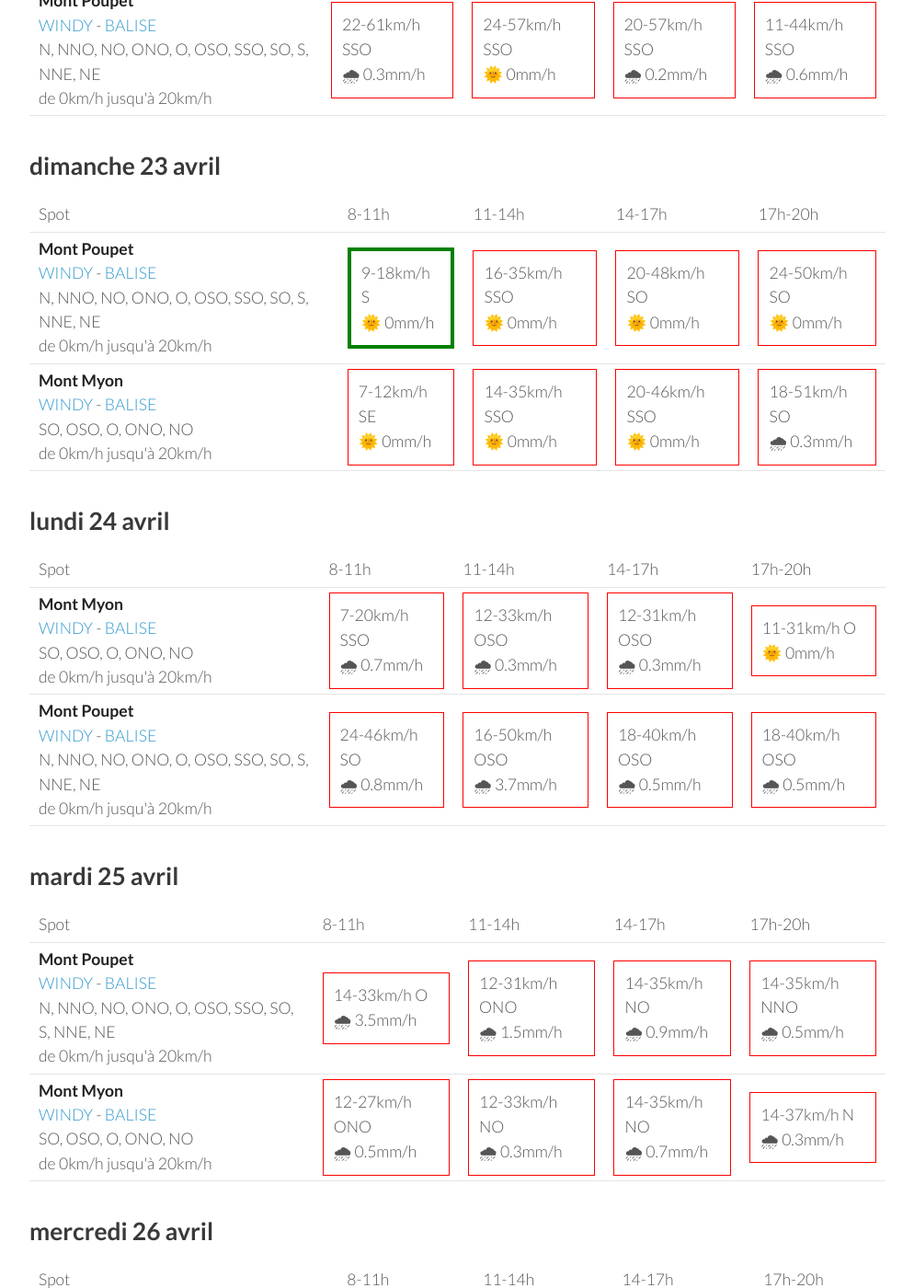
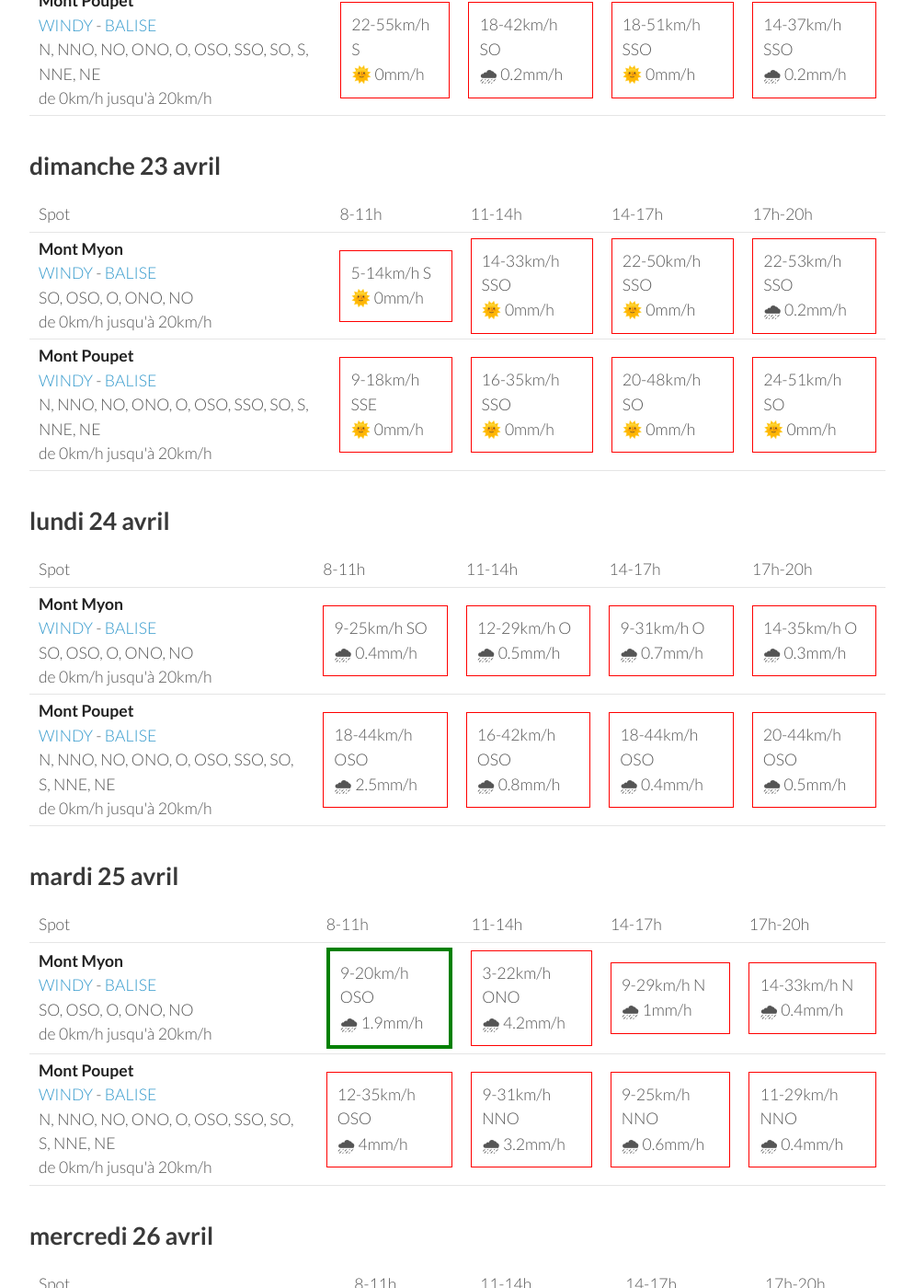
Before and after one commit to parapente-dans-le-nord/parapente-dans-le-nord.github.io, a Jekyll site: the page built from jura.markdown, in a window 1280 px wide and 1400 px high, scrolled down 886 px. Shown: the whole window at 92% size, without its empty margins (26-1020 px from the left). Built offline with Jekyll 4.4.1, drawn with Linux system fonts in a browser that asks for light colours; some of the changed text lies outside the part shown.

Commit message:
update index.markdown

```diff
--- a/jura.markdown
+++ b/jura.markdown
@@ -7,7 +7,7 @@ title:  "Tous les spots"
 {: .links}
 
 # Prevision Windy, modèle Arome
-page mise à jour le vendredi 21 avril 13:20
+page mise à jour le vendredi 21 avril 22:20
 
 ## vendredi 21 avril
 
@@ -25,18 +25,18 @@ page mise à jour le vendredi 21 avril 13:20
         <td><strong>Mont Myon</strong><br><a href="https://windy.com/46.331/5.397?45.898,5.394,8,m:eWoagj8">WINDY</a> - <span class=""><a href="http://www.balisemeteo.com/balise.php?idBalise=70">BALISE</a> </span><br> <span class="vent-favorable">SO, OSO, O, ONO, NO</span><br><span class="force-vent">de 0km/h jusqu'à 20km/h</span> </td>
 
             <td><div class="not-flyable"><p>0-0km/h NA</p><p>🌧️ 0mm/h</p></div></td>
-            <td><div class="not-flyable"><p>14-37km/h SSO</p><p>🌞 0mm/h</p></div></td>
-            <td><div class="not-flyable"><p>14-38km/h SSO</p><p>🌞 2.3mm/h</p></div></td>
-            <td><div class="not-flyable"><p>18-48km/h SSO</p><p>🌞 0mm/h</p></div></td>
+            <td><div class="not-flyable"><p>0-0km/h NA</p><p>🌧️ 0mm/h</p></div></td>
+            <td><div class="not-flyable"><p>0-0km/h NA</p><p>🌧️ 0mm/h</p></div></td>
+            <td><div class="not-flyable"><p>16-44km/h SSO</p><p>🌞 0mm/h</p></div></td>
 
     </tr>
 <tr>
         <td><strong>Mont Poupet</strong><br><a href="https://windy.com/46.970/5.876?46.541,5.876,8">WINDY</a> - <span class=""><a href="http://www.balisemeteo.com/balise.php?idBalise=92">BALISE</a> </span><br> <span class="vent-favorable">N, NNO, NO, ONO, O, OSO, SSO, SO, S, NNE, NE</span><br><span class="force-vent">de 0km/h jusqu'à 20km/h</span> </td>
 
             <td><div class="not-flyable"><p>0-0km/h NA</p><p>🌧️ 0mm/h</p></div></td>
-            <td><div class="not-flyable"><p>11-29km/h S</p><p>🌞 0mm/h</p></div></td>
-            <td><div class="not-flyable"><p>9-29km/h S</p><p>🌞 4.6mm/h</p></div></td>
-            <td><div class="not-flyable"><p>14-33km/h SSO</p><p>🌞 0.2mm/h</p></div></td>
+            <td><div class="not-flyable"><p>0-0km/h NA</p><p>🌧️ 0mm/h</p></div></td>
+            <td><div class="not-flyable"><p>0-0km/h NA</p><p>🌧️ 0mm/h</p></div></td>
+            <td><div class="not-flyable"><p>14-35km/h SSO</p><p>🌞 0mm/h</p></div></td>
 
     </tr>
 
@@ -58,20 +58,20 @@ page mise à jour le vendredi 21 avril 13:20
 <tr>
         <td><strong>Mont Myon</strong><br><a href="https://windy.com/46.331/5.397?45.898,5.394,8,m:eWoagj8">WINDY</a> - <span class=""><a href="http://www.balisemeteo.com/balise.php?idBalise=70">BALISE</a> </span><br> <span class="vent-favorable">SO, OSO, O, ONO, NO</span><br><span class="force-vent">de 0km/h jusqu'à 20km/h</span> </td>
 
-            <td><div class="not-flyable"><p>25-64km/h SSE</p><p>🌧 1.4mm/h</p></div></td>
-            <td><div class="not-flyable"><p>14-50km/h SSO</p><p>🌧 0.4mm/h</p></div></td>
-            <td><div class="not-flyable"><p>18-53km/h SSO</p><p>🌞 0mm/h</p></div></td>
-            <td><div class="not-flyable"><p>7-37km/h SSO</p><p>🌧 0.5mm/h</p></div></td>
+            <td><div class="not-flyable"><p>9-48km/h SO</p><p>🌧 0.8mm/h</p></div></td>
+            <td><div class="not-flyable"><p>18-48km/h SSO</p><p>🌞 0mm/h</p></div></td>
+            <td><div class="not-flyable"><p>16-44km/h SSO</p><p>🌞 0mm/h</p></div></td>
+            <td><div class="not-flyable"><p>16-46km/h SSO</p><p>🌞 0mm/h</p></div></td>
 
 
     </tr>
 <tr>
         <td><strong>Mont Poupet</strong><br><a href="https://windy.com/46.970/5.876?46.541,5.876,8">WINDY</a> - <span class=""><a href="http://www.balisemeteo.com/balise.php?idBalise=92">BALISE</a> </span><br> <span class="vent-favorable">N, NNO, NO, ONO, O, OSO, SSO, SO, S, NNE, NE</span><br><span class="force-vent">de 0km/h jusqu'à 20km/h</span> </td>
 
-            <td><div class="not-flyable"><p>22-61km/h SSO</p><p>🌧 0.3mm/h</p></div></td>
-            <td><div class="not-flyable"><p>24-57km/h SSO</p><p>🌞 0mm/h</p></div></td>
-            <td><div class="not-flyable"><p>20-57km/h SSO</p><p>🌧 0.2mm/h</p></div></td>
-            <td><div class="not-flyable"><p>11-44km/h SSO</p><p>🌧 0.6mm/h</p></div></td>
+            <td><div class="not-flyable"><p>22-55km/h S</p><p>🌞 0mm/h</p></div></td>
+            <td><div class="not-flyable"><p>18-42km/h SO</p><p>🌧 0.2mm/h</p></div></td>
+            <td><div class="not-flyable"><p>18-51km/h SSO</p><p>🌞 0mm/h</p></div></td>
+            <td><div class="not-flyable"><p>14-37km/h SSO</p><p>🌧 0.2mm/h</p></div></td>
 
 
     </tr>
@@ -92,22 +92,22 @@ page mise à jour le vendredi 21 avril 13:20
       <td>17h-20h</td>
     </tr>
 <tr>
-        <td><strong>Mont Poupet</strong><br><a href="https://windy.com/46.970/5.876?46.541,5.876,8">WINDY</a> - <span class=""><a href="http://www.balisemeteo.com/balise.php?idBalise=92">BALISE</a> </span><br> <span class="vent-favorable">N, NNO, NO, ONO, O, OSO, SSO, SO, S, NNE, NE</span><br><span class="force-vent">de 0km/h jusqu'à 20km/h</span> </td>
+        <td><strong>Mont Myon</strong><br><a href="https://windy.com/46.331/5.397?45.898,5.394,8,m:eWoagj8">WINDY</a> - <span class=""><a href="http://www.balisemeteo.com/balise.php?idBalise=70">BALISE</a> </span><br> <span class="vent-favorable">SO, OSO, O, ONO, NO</span><br><span class="force-vent">de 0km/h jusqu'à 20km/h</span> </td>
 
-            <td><div class="flyable"><p>9-18km/h S</p><p>🌞 0mm/h</p></div></td>
-            <td><div class="not-flyable"><p>16-35km/h SSO</p><p>🌞 0mm/h</p></div></td>
-            <td><div class="not-flyable"><p>20-48km/h SO</p><p>🌞 0mm/h</p></div></td>
-            <td><div class="not-flyable"><p>24-50km/h SO</p><p>🌞 0mm/h</p></div></td>
+            <td><div class="not-flyable"><p>5-14km/h S</p><p>🌞 0mm/h</p></div></td>
+            <td><div class="not-flyable"><p>14-33km/h SSO</p><p>🌞 0mm/h</p></div></td>
+            <td><div class="not-flyable"><p>22-50km/h SSO</p><p>🌞 0mm/h</p></div></td>
+            <td><div class="not-flyable"><p>22-53km/h SSO</p><p>🌧 0.2mm/h</p></div></td>
 
 
     </tr>
 <tr>
-        <td><strong>Mont Myon</strong><br><a href="https://windy.com/46.331/5.397?45.898,5.394,8,m:eWoagj8">WINDY</a> - <span class=""><a href="http://www.balisemeteo.com/balise.php?idBalise=70">BALISE</a> </span><br> <span class="vent-favorable">SO, OSO, O, ONO, NO</span><br><span class="force-vent">de 0km/h jusqu'à 20km/h</span> </td>
+        <td><strong>Mont Poupet</strong><br><a href="https://windy.com/46.970/5.876?46.541,5.876,8">WINDY</a> - <span class=""><a href="http://www.balisemeteo.com/balise.php?idBalise=92">BALISE</a> </span><br> <span class="vent-favorable">N, NNO, NO, ONO, O, OSO, SSO, SO, S, NNE, NE</span><br><span class="force-vent">de 0km/h jusqu'à 20km/h</span> </td>
 
-            <td><div class="not-flyable"><p>7-12km/h SE</p><p>🌞 0mm/h</p></div></td>
-            <td><div class="not-flyable"><p>14-35km/h SSO</p><p>🌞 0mm/h</p></div></td>
-            <td><div class="not-flyable"><p>20-46km/h SSO</p><p>🌞 0mm/h</p></div></td>
-            <td><div class="not-flyable"><p>18-51km/h SO</p><p>🌧 0.3mm/h</p></div></td>
+            <td><div class="not-flyable"><p>9-18km/h SSE</p><p>🌞 0mm/h</p></div></td>
+            <td><div class="not-flyable"><p>16-35km/h SSO</p><p>🌞 0mm/h</p></div></td>
+            <td><div class="not-flyable"><p>20-48km/h SO</p><p>🌞 0mm/h</p></div></td>
+            <td><div class="not-flyable"><p>24-51km/h SO</p><p>🌞 0mm/h</p></div></td>
 
 
     </tr>
@@ -130,20 +130,20 @@ page mise à jour le vendredi 21 avril 13:20
 <tr>
         <td><strong>Mont Myon</strong><br><a href="https://windy.com/46.331/5.397?45.898,5.394,8,m:eWoagj8">WINDY</a> - <span class=""><a href="http://www.balisemeteo.com/balise.php?idBalise=70">BALISE</a> </span><br> <span class="vent-favorable">SO, OSO, O, ONO, NO</span><br><span class="force-vent">de 0km/h jusqu'à 20km/h</span> </td>
 
-            <td><div class="not-flyable"><p>7-20km/h SSO</p><p>🌧 0.7mm/h</p></div></td>
-            <td><div class="not-flyable"><p>12-33km/h OSO</p><p>🌧 0.3mm/h</p></div></td>
-            <td><div class="not-flyable"><p>12-31km/h OSO</p><p>🌧 0.3mm/h</p></div></td>
-            <td><div class="not-flyable"><p>11-31km/h O</p><p>🌞 0mm/h</p></div></td>
+            <td><div class="not-flyable"><p>9-25km/h SO</p><p>🌧 0.4mm/h</p></div></td>
+            <td><div class="not-flyable"><p>12-29km/h O</p><p>🌧 0.5mm/h</p></div></td>
+            <td><div class="not-flyable"><p>9-31km/h O</p><p>🌧 0.7mm/h</p></div></td>
+            <td><div class="not-flyable"><p>14-35km/h O</p><p>🌧 0.3mm/h</p></div></td>
 
 
     </tr>
 <tr>
         <td><strong>Mont Poupet</strong><br><a href="https://windy.com/46.970/5.876?46.541,5.876,8">WINDY</a> - <span class=""><a href="http://www.balisemeteo.com/balise.php?idBalise=92">BALISE</a> </span><br> <span class="vent-favorable">N, NNO, NO, ONO, O, OSO, SSO, SO, S, NNE, NE</span><br><span class="force-vent">de 0km/h jusqu'à 20km/h</span> </td>
 
-            <td><div class="not-flyable"><p>24-46km/h SO</p><p>🌧 0.8mm/h</p></div></td>
-            <td><div class="not-flyable"><p>16-50km/h OSO</p><p>🌧 3.7mm/h</p></div></td>
-            <td><div class="not-flyable"><p>18-40km/h OSO</p><p>🌧 0.5mm/h</p></div></td>
-            <td><div class="not-flyable"><p>18-40km/h OSO</p><p>🌧 0.5mm/h</p></div></td>
+            <td><div class="not-flyable"><p>18-44km/h OSO</p><p>🌧 2.5mm/h</p></div></td>
+            <td><div class="not-flyable"><p>16-42km/h OSO</p><p>🌧 0.8mm/h</p></div></td>
+            <td><div class="not-flyable"><p>18-44km/h OSO</p><p>🌧 0.4mm/h</p></div></td>
+            <td><div class="not-flyable"><p>20-44km/h OSO</p><p>🌧 0.5mm/h</p></div></td>
 
 
     </tr>
@@ -164,22 +164,22 @@ page mise à jour le vendredi 21 avril 13:20
       <td>17h-20h</td>
     </tr>
 <tr>
-        <td><strong>Mont Poupet</strong><br><a href="https://windy.com/46.970/5.876?46.541,5.876,8">WINDY</a> - <span class=""><a href="http://www.balisemeteo.com/balise.php?idBalise=92">BALISE</a> </span><br> <span class="vent-favorable">N, NNO, NO, ONO, O, OSO, SSO, SO, S, NNE, NE</span><br><span class="force-vent">de 0km/h jusqu'à 20km/h</span> </td>
+        <td><strong>Mont Myon</strong><br><a href="https://windy.com/46.331/5.397?45.898,5.394,8,m:eWoagj8">WINDY</a> - <span class=""><a href="http://www.balisemeteo.com/balise.php?idBalise=70">BALISE</a> </span><br> <span class="vent-favorable">SO, OSO, O, ONO, NO</span><br><span class="force-vent">de 0km/h jusqu'à 20km/h</span> </td>
 
-            <td><div class="not-flyable"><p>14-33km/h O</p><p>🌧 3.5mm/h</p></div></td>
-            <td><div class="not-flyable"><p>12-31km/h ONO</p><p>🌧 1.5mm/h</p></div></td>
-            <td><div class="not-flyable"><p>14-35km/h NO</p><p>🌧 0.9mm/h</p></div></td>
-            <td><div class="not-flyable"><p>14-35km/h NNO</p><p>🌧 0.5mm/h</p></div></td>
+            <td><div class="flyable"><p>9-20km/h OSO</p><p>🌧 1.9mm/h</p></div></td>
+            <td><div class="not-flyable"><p>3-22km/h ONO</p><p>🌧 4.2mm/h</p></div></td>
+            <td><div class="not-flyable"><p>9-29km/h N</p><p>🌧 1mm/h</p></div></td>
+            <td><div class="not-flyable"><p>14-33km/h N</p><p>🌧 0.4mm/h</p></div></td>
 
 
     </tr>
 <tr>
-        <td><strong>Mont Myon</strong><br><a href="https://windy.com/46.331/5.397?45.898,5.394,8,m:eWoagj8">WINDY</a> - <span class=""><a href="http://www.balisemeteo.com/balise.php?idBalise=70">BALISE</a> </span><br> <span class="vent-favorable">SO, OSO, O, ONO, NO</span><br><span class="force-vent">de 0km/h jusqu'à 20km/h</span> </td>
+        <td><strong>Mont Poupet</strong><br><a href="https://windy.com/46.970/5.876?46.541,5.876,8">WINDY</a> - <span class=""><a href="http://www.balisemeteo.com/balise.php?idBalise=92">BALISE</a> </span><br> <span class="vent-favorable">N, NNO, NO, ONO, O, OSO, SSO, SO, S, NNE, NE</span><br><span class="force-vent">de 0km/h jusqu'à 20km/h</span> </td>
 
-            <td><div class="not-flyable"><p>12-27km/h ONO</p><p>🌧 0.5mm/h</p></div></td>
-            <td><div class="not-flyable"><p>12-33km/h NO</p><p>🌧 0.3mm/h</p></div></td>
-            <td><div class="not-flyable"><p>14-35km/h NO</p><p>🌧 0.7mm/h</p></div></td>
-            <td><div class="not-flyable"><p>14-37km/h N</p><p>🌧 0.3mm/h</p></div></td>
+            <td><div class="not-flyable"><p>12-35km/h OSO</p><p>🌧 4mm/h</p></div></td>
+            <td><div class="not-flyable"><p>9-31km/h NNO</p><p>🌧 3.2mm/h</p></div></td>
+            <td><div class="not-flyable"><p>9-25km/h NNO</p><p>🌧 0.6mm/h</p></div></td>
+            <td><div class="not-flyable"><p>11-29km/h NNO</p><p>🌧 0.4mm/h</p></div></td>
 
 
     </tr>
@@ -202,20 +202,20 @@ page mise à jour le vendredi 21 avril 13:20
 <tr>
         <td><strong>Mont Myon</strong><br><a href="https://windy.com/46.331/5.397?45.898,5.394,8,m:eWoagj8">WINDY</a> - <span class=""><a href="http://www.balisemeteo.com/balise.php?idBalise=70">BALISE</a> </span><br> <span class="vent-favorable">SO, OSO, O, ONO, NO</span><br><span class="force-vent">de 0km/h jusqu'à 20km/h</span> </td>
 
-            <td><div class="not-flyable"><p>3-14km/h ENE</p><p>🌞 0mm/h</p></div></td>
-            <td><div class="flyable"><p>5-20km/h NO</p><p>🌞 0mm/h</p></div></td>
-            <td><div class="not-flyable"><p>5-22km/h ONO</p><p>🌞 0mm/h</p></div></td>
-            <td><div class="flyable"><p>3-20km/h O</p><p>🌞 0mm/h</p></div></td>
+            <td><div class="not-flyable"><p>5-14km/h E</p><p>🌞 0mm/h</p></div></td>
+            <td><div class="flyable"><p>3-14km/h NO</p><p>🌞 0mm/h</p></div></td>
+            <td><div class="not-flyable"><p>7-22km/h OSO</p><p>🌞 0mm/h</p></div></td>
+            <td><div class="not-flyable"><p>1-20km/h NE</p><p>🌧 0.3mm/h</p></div></td>
 
 
     </tr>
 <tr>
         <td><strong>Mont Poupet</strong><br><a href="https://windy.com/46.970/5.876?46.541,5.876,8">WINDY</a> - <span class=""><a href="http://www.balisemeteo.com/balise.php?idBalise=92">BALISE</a> </span><br> <span class="vent-favorable">N, NNO, NO, ONO, O, OSO, SSO, SO, S, NNE, NE</span><br><span class="force-vent">de 0km/h jusqu'à 20km/h</span> </td>
 
-            <td><div class="not-flyable"><p>9-22km/h E</p><p>🌞 0mm/h</p></div></td>
-            <td><div class="not-flyable"><p>5-22km/h NNE</p><p>🌞 0mm/h</p></div></td>
-            <td><div class="not-flyable"><p>5-22km/h ONO</p><p>🌞 0mm/h</p></div></td>
-            <td><div class="not-flyable"><p>5-22km/h NO</p><p>🌞 0mm/h</p></div></td>
+            <td><div class="not-flyable"><p>7-20km/h SE</p><p>🌞 0mm/h</p></div></td>
+            <td><div class="flyable"><p>5-16km/h OSO</p><p>🌞 0mm/h</p></div></td>
+            <td><div class="not-flyable"><p>11-27km/h O</p><p>🌞 0mm/h</p></div></td>
+            <td><div class="not-flyable"><p>7-27km/h O</p><p>🌞 0mm/h</p></div></td>
 
 
     </tr>
```
